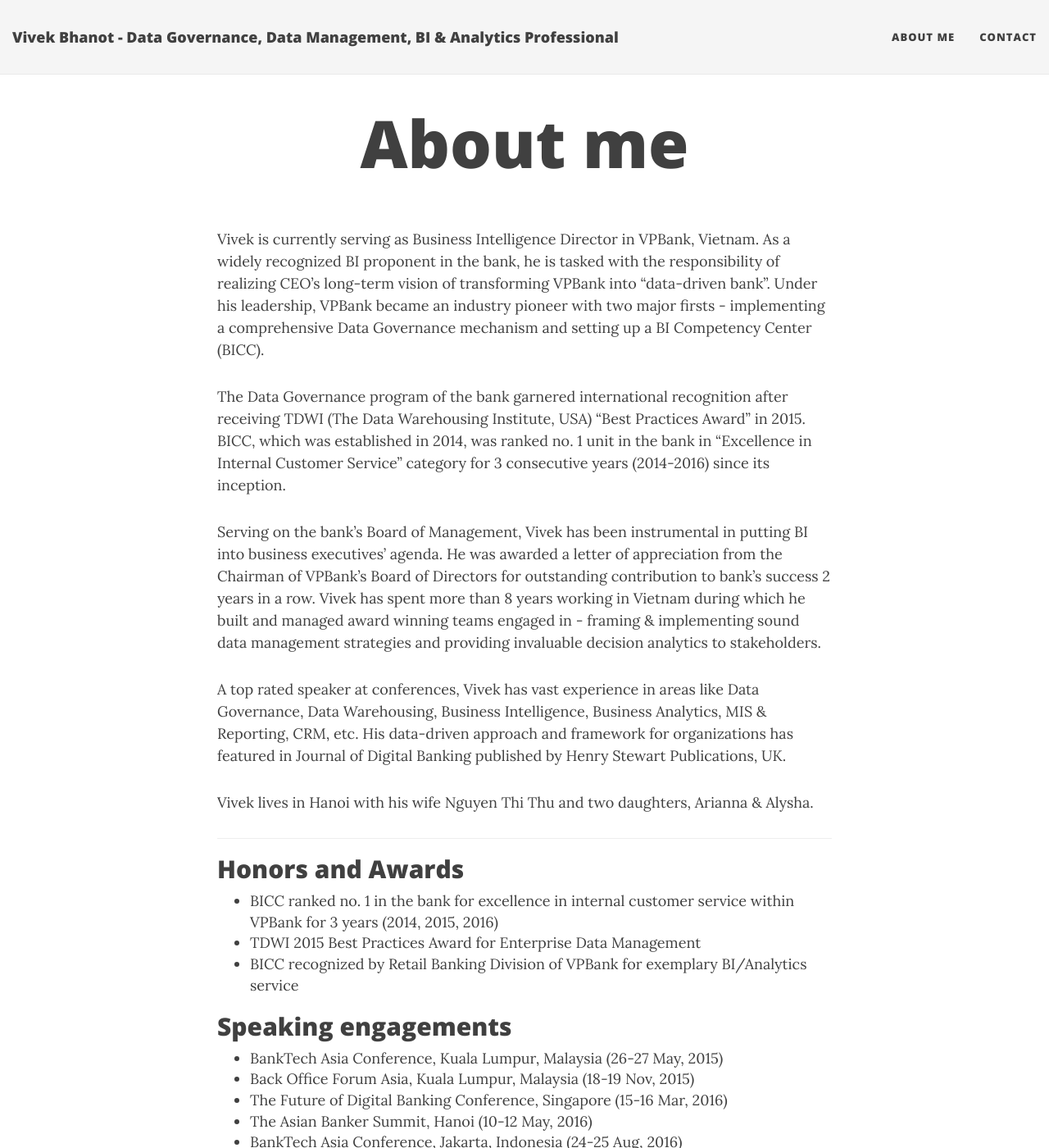
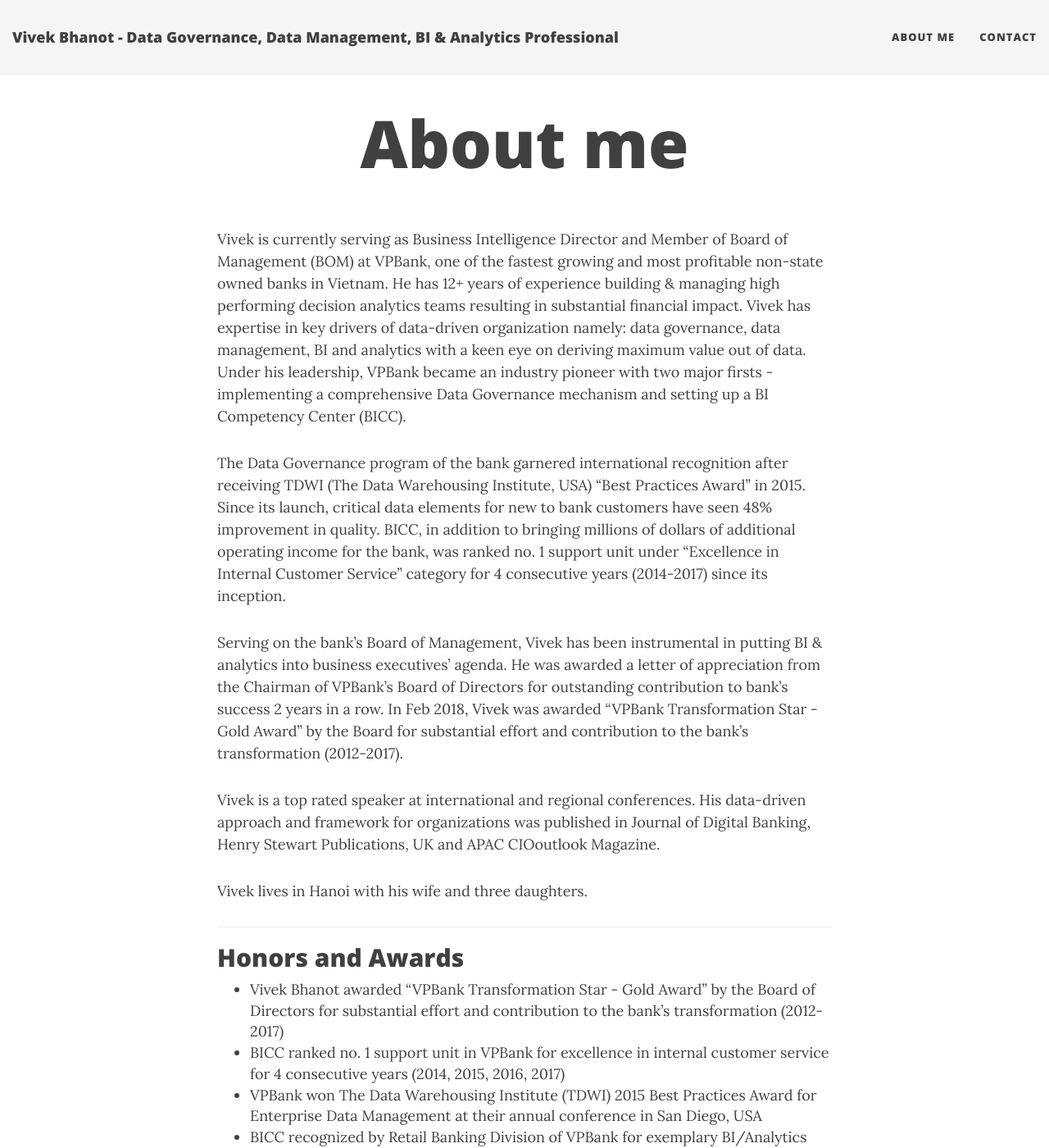
Before and after one commit to vivekbhanot/vivekbhanot.github.io, a Jekyll site: the page built from aboutme.md, in a window 1280 px wide and 1400 px high. Shown: the whole window at 82% size. Built offline with Jekyll 4.4.1, drawn with Linux system fonts in a browser that asks for light colours; nearby versions of some CDN libraries; some of the changed text lies outside the part shown.

Commit message:
updated profile

```diff
--- a/aboutme.md
+++ b/aboutme.md
@@ -5,38 +5,40 @@
 comments: true
 ---
 
-Vivek is currently serving as Business Intelligence Director in VPBank, Vietnam.
-As a widely recognized BI proponent in the bank, he is tasked with the responsibility of realizing
-CEO’s long-term vision of transforming VPBank into “data-driven bank”. Under his leadership, VPBank became
-an industry pioneer with two major firsts - implementing a comprehensive Data Governance mechanism and setting
-up a BI Competency Center (BICC).
+Vivek is currently serving as Business Intelligence Director and Member of Board of Management (BOM) at VPBank,
+one of the fastest growing and most profitable non-state owned banks in Vietnam. He has 12+ years of experience building &
+managing high performing decision analytics teams resulting in substantial financial impact.
+Vivek has expertise in key drivers of data-driven organization namely: data governance, data management,
+BI and analytics with a keen eye on deriving maximum value out of data. Under his leadership,
+VPBank became an industry pioneer with two major firsts - implementing a comprehensive Data Governance mechanism and setting up a
+BI Competency Center (BICC).
 
-The Data Governance program of the bank garnered international recognition
-after receiving TDWI (The Data Warehousing Institute, USA) “Best Practices Award” in 2015.
-BICC, which was established in 2014, was ranked no. 1 unit in the bank in “Excellence in Internal Customer Service”
-category for 3 consecutive years (2014-2016) since its inception.
+The Data Governance program of the bank garnered international recognition after
+receiving TDWI (The Data Warehousing Institute, USA) “Best Practices Award” in 2015.
+Since its launch, critical data elements for new to bank customers have seen 48% improvement in quality.
+BICC, in addition to bringing millions of dollars of additional operating income for the bank, was ranked no.
+1 support unit under “Excellence in Internal Customer Service” category for 4 consecutive years (2014-2017) since its inception.
 
-Serving on the bank’s Board of Management, Vivek has been instrumental in putting
-BI into business executives’ agenda. He was awarded a letter of appreciation from
-the Chairman of VPBank’s Board of Directors for outstanding contribution to bank’s success 2 years in a row.
-Vivek has spent more than 8 years working in Vietnam during which he built and
-managed award winning teams engaged in - framing & implementing sound data management strategies and
-providing invaluable decision analytics to stakeholders.
+Serving on the bank’s Board of Management,
+Vivek has been instrumental in putting BI & analytics into business executives’ agenda.
+He was awarded a letter of appreciation from the Chairman of VPBank’s Board of
+Directors for outstanding contribution to bank’s success 2 years in a row. In Feb 2018,
+Vivek was awarded "VPBank Transformation Star - Gold Award" by the Board for substantial effort and contribution to the bank's transformation (2012-2017).
 
-A top rated speaker at conferences, Vivek has vast experience in areas like Data Governance,
-Data Warehousing, Business Intelligence, Business Analytics, MIS & Reporting, CRM, etc.
-His data-driven approach and framework for organizations has featured in Journal of Digital Banking
-published by Henry Stewart Publications, UK.
+Vivek is a top rated speaker at international and regional conferences.
+His data-driven approach and framework for organizations was published in Journal of Digital Banking,
+Henry Stewart Publications, UK and APAC CIOoutlook Magazine.
 
-Vivek lives in Hanoi with his wife Nguyen Thi Thu and two daughters, Arianna & Alysha.
+Vivek lives in Hanoi with his wife and three daughters.
 
 ---
 
 ## Honors and Awards
 
-- BICC ranked no. 1 in the bank for excellence in internal customer service within VPBank for 3 years (2014, 2015, 2016)
-- TDWI 2015 Best Practices Award for Enterprise Data Management
-- BICC recognized by Retail Banking Division of VPBank for exemplary BI/Analytics service
+- Vivek Bhanot awarded "VPBank Transformation Star - Gold Award" by the Board of Directors for substantial effort and contribution to the bank's transformation (2012-2017)
+- BICC ranked no. 1 support unit in VPBank for excellence in internal customer service for 4 consecutive years (2014, 2015, 2016, 2017)
+- VPBank won The Data Warehousing Institute (TDWI) 2015 Best Practices Award for Enterprise Data Management at their annual conference in San Diego, USA
+- BICC recognized by Retail Banking Division of VPBank for exemplary BI/Analytics service in 2014
 
 ## Speaking engagements
 
@@ -46,6 +48,8 @@
 - The Asian Banker Summit, Hanoi (10-12 May, 2016)
 - BankTech Asia Conference, Jakarta, Indonesia (24-25 Aug, 2016)
 - BankTech Asia Conference, Colombo, Sri Lanka (21-22 Mar, 2017)
+- Next BigTech Asia Conference/Workshop, Kuala Lumpur, Malaysia (12-16 Mar, 2018)
+- Human Resources Development Fund (HRDF) Conference, Kuala Lumpur, Malaysia (19 Mar, 2018)
 
 ## Publications
 
```
